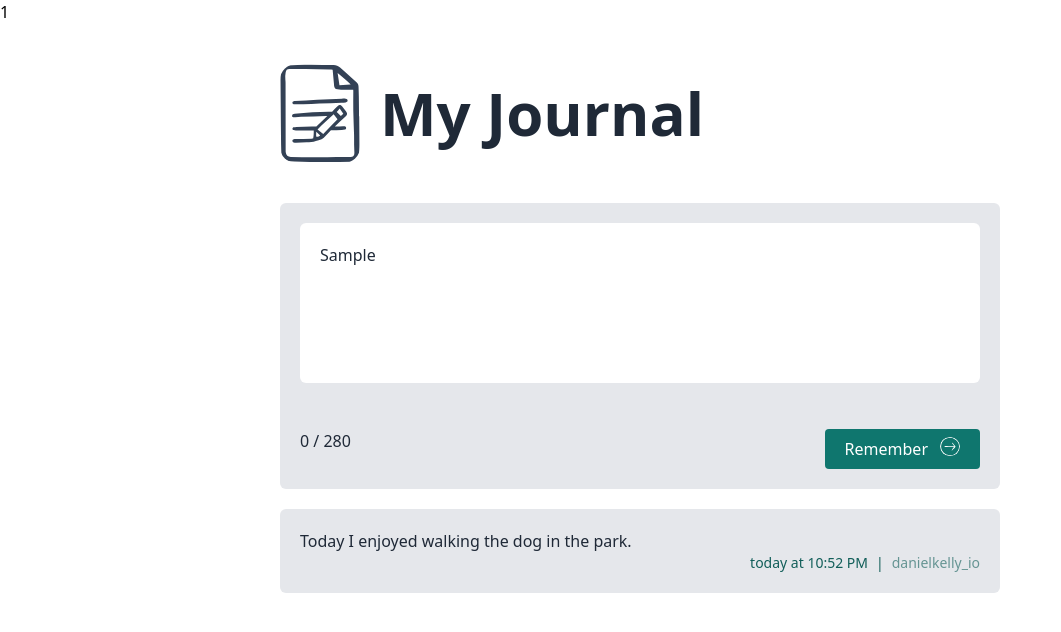
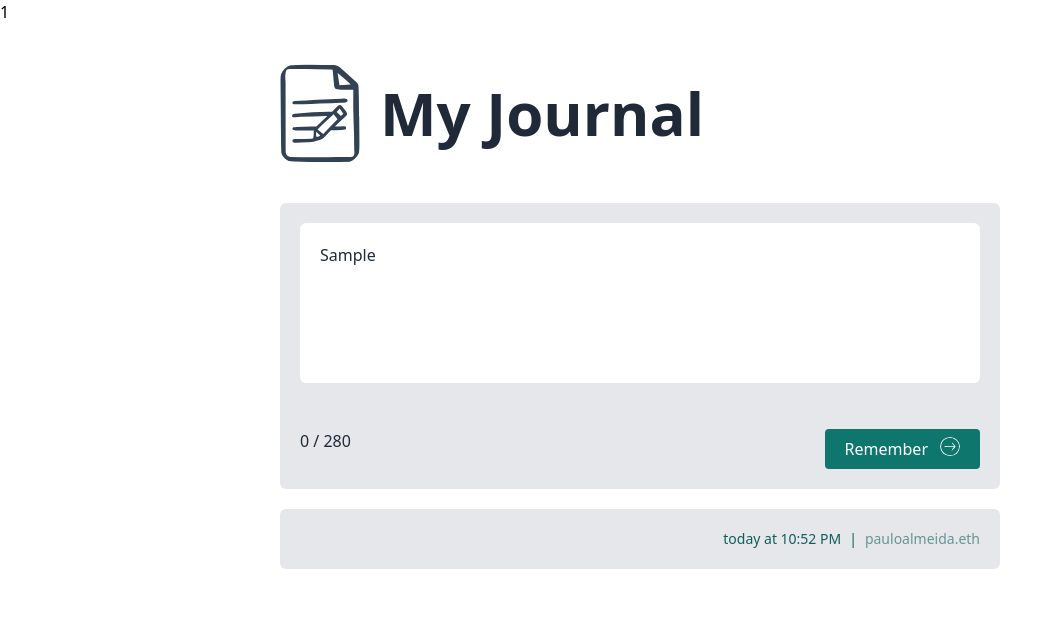
Before and after one commit to paulorobertoalmeida/vue-ts-journal, a Vue app: page / in a window 1280 px wide. Both pictures are taken after typing "Sample" into the empty fields and a click on the button "Remember". Shown: the top 632 px of the page, without its empty margins (0-1061 px from the left). Built offline with nearby package versions, Linux system fonts and the light colour scheme.

Commit message:
submitting the entries in the journa

```diff
--- a/src/App.vue
+++ b/src/App.vue
@@ -34,7 +34,7 @@ const handleCreateEntry = (entry: Entry) => {
     <EntryEditor @@create="handleCreateEntry" />
     <ul>
       <li v-for="entry in entries" :key="entry.id">
-        <EntryCard />
+        <EntryCard :entry="entry"/>
       </li>
     </ul>
   </main>
--- a/src/components/EntryCard.vue
+++ b/src/components/EntryCard.vue
@@ -1,18 +1,23 @@
 <script lang="ts" setup>
 import DateDisplay from "./DateDisplay.vue";
 import UseEmojis from "@/composables/UseEmojis";
+import type Entry from "@/types/Entry"
+
 const { findEmoji } = UseEmojis();
+defineProps<{
+  entry: Entry;
+}>();
 </script>
 <template>
   <div class="entry-card">
     <div class="entry-card-body">
-      <component width="75" :is="findEmoji('happy')"></component>
-      <div class="entry-text">Today I enjoyed walking the dog in the park.</div>
+      <component width="75" :is="findEmoji(entry.emoji)"></component>
+      <div class="entry-text">{{entry.body}}</div>
     </div>
     <div class="entry-footer">
-      <DateDisplay :date="new Date()" class="mr-2" />
+      <DateDisplay :date="entry.createdAt" class="mr-2" />
       |
-      <span class="ml-2">danielkelly_io</span>
+      <span class="ml-2">pauloalmeida.eth</span>
     </div>
   </div>
 </template>
--- a/src/components/EntryEditor.vue
+++ b/src/components/EntryEditor.vue
@@ -47,7 +47,7 @@ const handleSubmit = () => {
     <textarea
       :value="text"
       @keyup="handleTextInput"
-      placeholder="New Journal Entry for pauloalmeida.eth"
+      placeholder="New Journal Entry"
     ></textarea>
     <EmojiField v-model="emoji" />
     <div class="entry-form-footer">
--- a/src/composables/UseEmojis.ts
+++ b/src/composables/UseEmojis.ts
@@ -1,3 +1,4 @@
+import type Emoji from "@/types/Emoji";
 import type { Component } from "@vue/runtime-core";
 import { reactive } from "vue";
 
@@ -17,7 +18,7 @@ export default function UseEmojis() {
   /**
    * Get a single emoji component by name
    */
-  const findEmoji = (name: string) =>
+  const findEmoji = (name: Emoji | null) =>
     emojis.find((emoji) => emoji.name === name)?.component;
 
   return { emojis, findEmoji };
```
